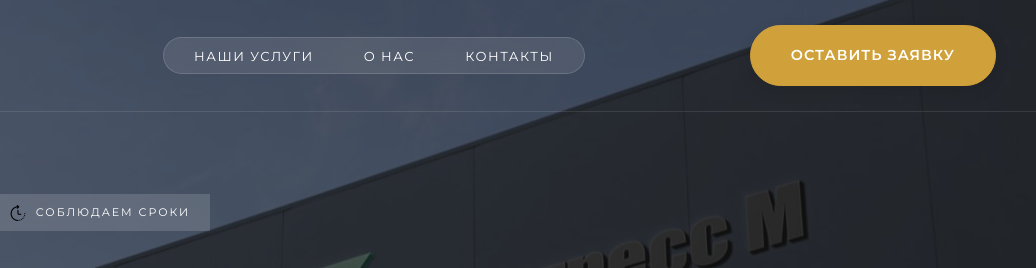
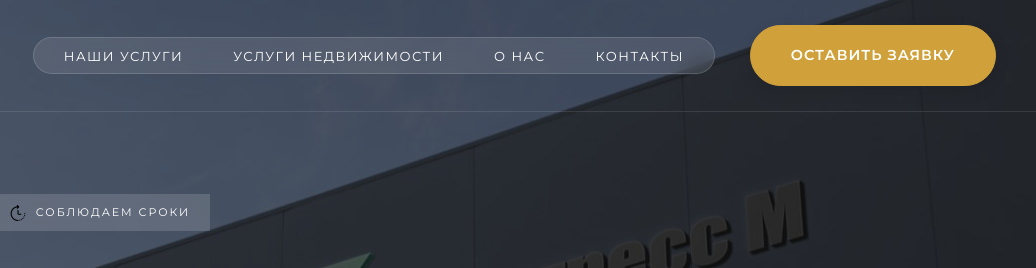
Before and after one commit to blesswrld/progress-m, a website built with Vite: page index.html in a window 1280 px wide. Shown: the top 268 px of the page, 244-1280 px from the left. Built offline with nearby package versions, Linux system fonts and the light colour scheme; some packages are replaced by stand-ins of ours; what just-validate would draw is missing.

Commit message:
add new link

```diff
--- a/index.html
+++ b/index.html
@@ -19,6 +19,11 @@
                 <nav class="desktop-nav">
                     <ul>
                         <li><a href="#services">Наши услуги</a></li>
+                        <li>
+                            <a href="#real-estate-services"
+                                >Услуги недвижимости</a
+                            >
+                        </li>
                         <li><a href="#about">О нас</a></li>
                         <!-- <li><a href="#portfolio">Проекты</a></li> -->
                         <li><a href="#contacts">Контакты</a></li>
@@ -41,6 +46,7 @@
             <button class="close-btn" id="close-btn">&times;</button>
             <ul>
                 <li><a href="#services">Наши услуги</a></li>
+                <li><a href="#real-estate-services">Услуги недвижимости</a></li>
                 <li><a href="#about">О нас</a></li>
                 <!-- <li><a href="#portfolio">Проекты</a></li> -->
                 <li><a href="#contacts">Контакты</a></li>
```
